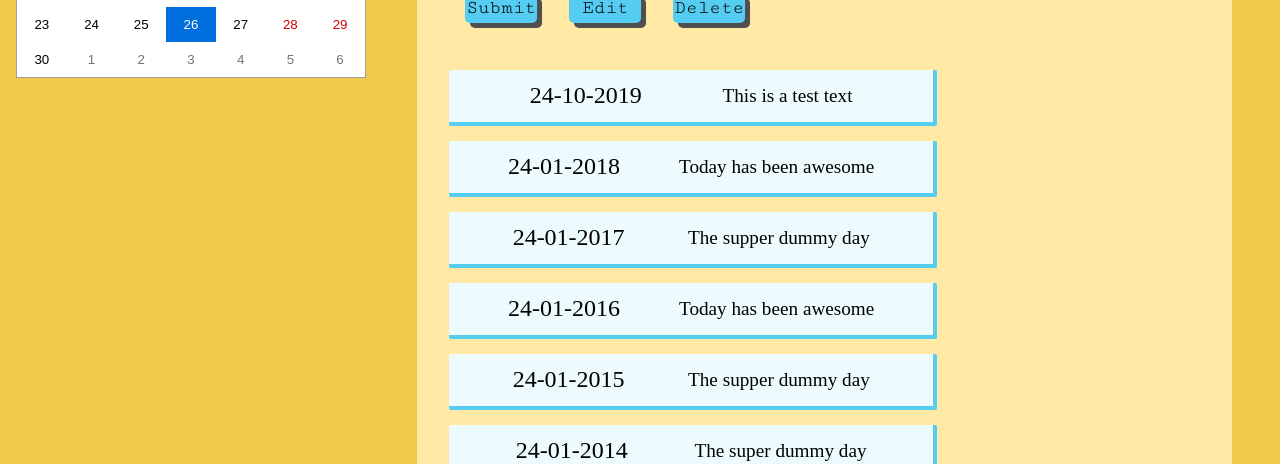
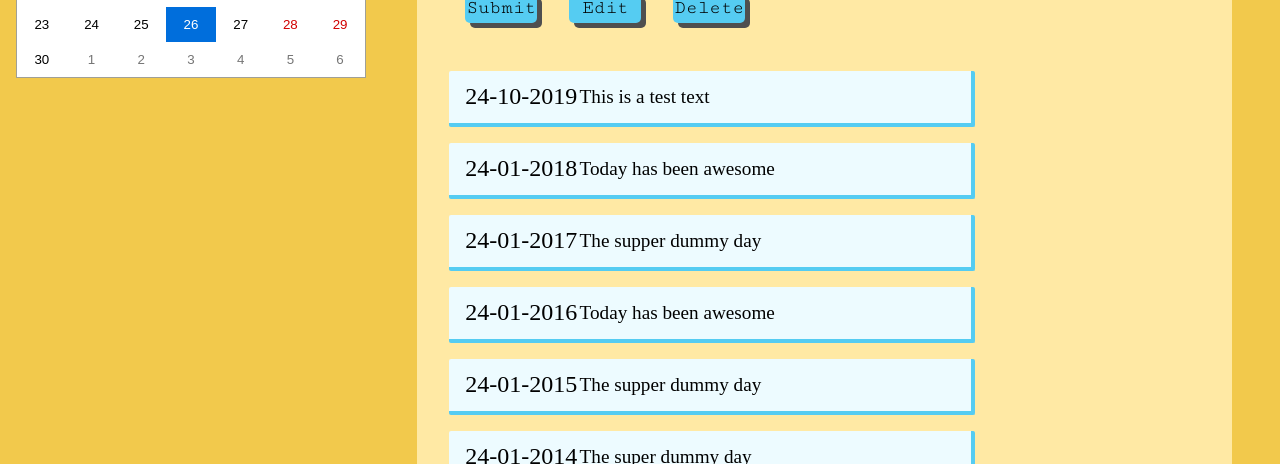
Before and after one commit to OneLineADay/react, a React (Create React App) app: page /dashboard in a window 1280 px wide. Shown: the part 336-800 px from the top of the page. Built offline with nearby package versions, Linux system fonts and the light colour scheme; a web font is replaced by a local one.

Commit message:
new style

```diff
--- a/src/components/Entries.js
+++ b/src/components/Entries.js
@@ -22,7 +22,7 @@
     flex-direction: column;
     /* margin-left: 25%; */
     textarea{
-      width: 100%;
+      width: 70%;
       border-radius: 7px;
       margin-bottom: .8rem;
     }
--- a/src/components/Entry.js
+++ b/src/components/Entry.js
@@ -12,9 +12,10 @@
   border-right: 4px solid #55ccf2;
   border-left: none;
   border-top: none;
-  margin-top: 15px;
+  /* margin-top: 15px; */
   height: 7vh;
-  width: 65%;
+  width: 70%;
+ margin-top: 1rem;
 
   span{
     font-size: 1.5rem;
@@ -23,12 +24,26 @@
   p{
     font-size: 1.2rem;
   }
+
+  .date{
+    width: 25%;
+    padding-left: 1rem;
+  }
+  .text{
+    width: 75%;
+
+  }
 `;
 
 const Entry = ({ text, entrydate }) => (
   <StyledCard>
-    <span>{entrydate}</span>
-    <p>{text}</p>
+    <div className='date'>
+      <span>{entrydate}</span>
+    </div>
+    <div className='text'>
+      <p>{text}</p>
+    </div>
+
   </StyledCard>
 );
 
```
